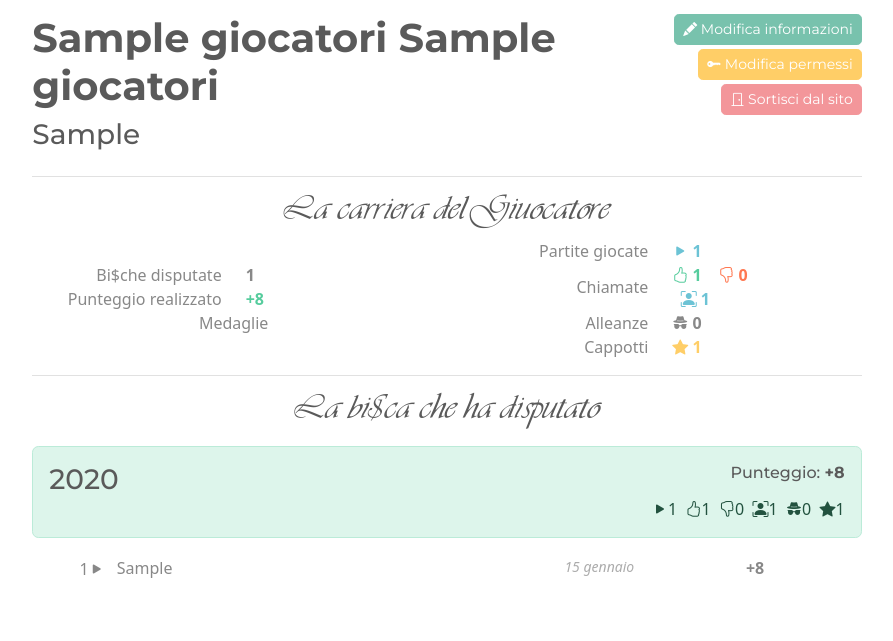
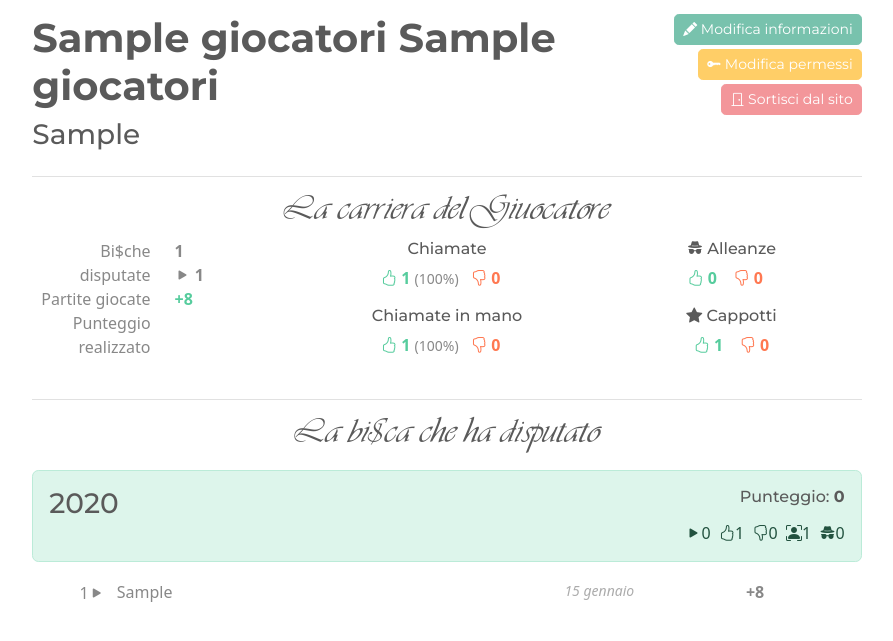
Before and after one commit to ricfila/LaBisca, a PHP site: page /giocatori.php?id=1 in a window 1280 px wide. Shown: the part 56-697 px from the top of the page, without its empty margins (193-1086 px from the left). Run offline with PHP 8.4, Linux system fonts and the light colour scheme; the visitor is signed in with stand-in values (Sample User, id 1); tables that the repository leaves empty hold one stand-in row (values such as "Sample post"); data that the repository does not hold is empty; a stand-in replaces the project's code that opens the database connection.

Commit message:
modifica carriera giuocatore

```diff
--- a/giocatori.php
+++ b/giocatori.php
@@ -66,8 +66,8 @@
 					$last = false;
 					$medaglie = array(0, 0, 0, 0, 0);
 					$medaglietot = array(0, 0, 0, 0, 0);
-					$chiamate = array(0, 0, 0, 0, 0, 0, 0, 0); // Chiamate [0] vinte, [1] perse, [2] patte, [3] in mano, [4] socio, [5] cappotti (sia chiamante che socio), [6] punteggio, [7] turni giocati
-					$chiamatetot = array(0, 0, 0, 0, 0, 0, 0, 0);
+					$chiamate = array(0, 0, 0, 0, 0, 0, 0, 0, 0, 0, 0, 0, 0); // Chiamate [0] vinte, [1] perse, [2] patte, In mano [3] vinte, [4] perse, [5] patte, Socio [6] vinte, [7] perse, [8] patte, Cappotti (sia chiamante che socio) [9] vinti, [10] persi, [11] punteggio, [12] turni giocati
+					$chiamatetot = array(0, 0, 0, 0, 0, 0, 0, 0, 0, 0, 0, 0, 0);
 					while (($row2 = $res2->fetch_assoc()) || !$last) {
 						if ($row2) {
 							$partita = partita($row2['IdPartita']);
@@ -106,7 +106,7 @@
 							$outanno = '';
 							$anno = substr($row2['Data'], 0, 4);
 							$medaglie = array(0, 0, 0, 0, 0);
-							$chiamate = array(0, 0, 0, 0, 0, 0, 0, 0);
+							$chiamate = array(0, 0, 0, 0, 0, 0, 0, 0, 0, 0, 0, 0, 0);
 						}
 
 						$outanno .= '<a class="dropdown-item" href="partite.php?id=' . $row2['IdPartita'] . '"><div class="row">';
@@ -132,14 +132,19 @@
 							$outanno .= '<img src="img/Medaglia0.png" height=25px>';
 						}
 
-						$chiamate[0] += $partita[3][1][$id];
-						$chiamate[1] += $partita[3][2][$id];
-						$chiamate[2] += $partita[3][3][$id];
-						$chiamate[3] += $partita[3][4][$id] + $partita[3][5][$id] + $partita[3][6][$id];
-						$chiamate[4] += $partita[3][10][$id] + $partita[3][11][$id] + $partita[3][12][$id];
-						$chiamate[5] += $partita[3][7][$id] + $partita[3][8][$id] + $partita[3][13][$id] + $partita[3][14][$id];
-						$chiamate[6] += $punti;
-						$chiamate[7] += $turnifatti;
+						$chiamate[0] += $partita[3][1][$id]; // Vinte
+						$chiamate[1] += $partita[3][2][$id]; // Perse
+						$chiamate[2] += $partita[3][3][$id]; // Patte
+						$chiamate[3] += $partita[3][4][$id]; // In mano vinte
+						$chiamate[4] += $partita[3][5][$id]; // In mano perse
+						$chiamate[5] += $partita[3][6][$id]; // In mano patte
+						$chiamate[6] += $partita[3][10][$id]; // Socio vinte
+						$chiamate[7] += $partita[3][11][$id]; // Socio perse
+						$chiamate[8] += $partita[3][12][$id]; // Socio patte
+						$chiamate[9] += $partita[3][7][$id] + $partita[3][13][$id]; // Cappotti vinti
+						$chiamate[10] += $partita[3][8][$id] + $partita[3][14][$id]; // Cappotti persi
+						$chiamate[11] += $punti; // Punteggio
+						$chiamate[12] += $turnifatti; // Turni
 
 						$outanno .= '</div>';
 						$outanno .= '<div class="col-md-1"></div>';
@@ -151,60 +156,87 @@
 					<hr>
 					<h2 class="vivaldi text-center">La carriera del Giuocatore</h2>
 					<div class="row">
-						<div class="col-md my-auto mb-4">
+						<div class="col-md amy-auto mb-4">
 							<div class="row">
 								<div class="col text-end">
 									Bi$che disputate<br>
+									Partite giocate<br>
 									Punteggio realizzato
 								</div>
 								<div class="col">
 									<strong><?php echo $res2->num_rows; ?></strong><br>
-									<strong><?php echo ($chiamatetot[6] >= 0 ? '<span class="text-success">' : '<span class="text-danger">') . punti($chiamatetot[6]) . '</span>'; ?></strong>
+									<strong><i class="bi bi-play-fill"></i>&nbsp;<?php echo $chiamatetot[12]; ?></strong><br>
+									<strong><?php echo ($chiamatetot[11] >= 0 ? '<span class="text-success">' : '<span class="text-danger">') . punti($chiamatetot[11]) . '</span>'; ?></strong>
 								</div>
 							</div>
-							<div class="text-center">Medaglie<br><?php echo medagliere_giocatore($medaglietot); ?></div>
+							<?php if (array_sum($medaglietot) > 0) { ?>
+								<div class="text-center"><h6 class="mt-3">Medaglie</h6><?php echo medagliere_giocatore($medaglietot); ?></div>
+							<?php } ?>
 						</div>
-						<div class="col-md my-auto">
-							<div class="row">
-								<div class="col text-end">Partite giocate</div>
-								<div class="col">
-									<strong class="text-info">
-										<i class="bi bi-play-fill"></i>&nbsp;<?php echo $chiamatetot[7]; ?>
+						<div class="col-md amy-auto">
+							<div class="text-center">
+								<h6>Chiamate</h6>
+								<strong class="text-success">
+									<i class="bi bi-hand-thumbs-up"></i> <?php echo $chiamatetot[0]; ?>
+								</strong>
+								<?php
+								$sum = $chiamatetot[0] + $chiamatetot[1] + $chiamatetot[2];
+								echo ($sum > 0 ? '<small>(' . floor(($chiamatetot[0] / $sum) * 100) . '%)</small>' : '');
+								?>&nbsp;&nbsp;
+								<strong class="text-danger">
+									<i class="bi bi-hand-thumbs-down"></i>&nbsp;<?php echo $chiamatetot[1]; ?>
+								</strong>&nbsp;&nbsp;
+								<?php if ($chiamatetot[2] > 0) {?>
+									<strong class="text-warning"><i class="bi bi-arrows-collapse"></i>&nbsp;<?php echo $chiamatetot[2]; ?></strong>
+								<?php } ?>
+							</div>
+
+							<?php if (($chiamatetot[3] + $chiamatetot[4] + $chiamatetot[5]) > 0) { ?>
+								<div class="text-center">
+									<h6 class="mt-3">Chiamate in mano</h6>
+									<strong class="text-success">
+										<i class="bi bi-hand-thumbs-up"></i> <?php echo $chiamatetot[3]; ?>
 									</strong>
+									<?php
+									$sum = $chiamatetot[3] + $chiamatetot[4] + $chiamatetot[5];
+									echo ($sum > 0 ? '<small>(' . floor(($chiamatetot[3] / $sum) * 100) . '%)</small>' : '');
+									?>&nbsp;&nbsp;
+									<strong class="text-danger">
+										<i class="bi bi-hand-thumbs-down"></i>&nbsp;<?php echo $chiamatetot[4]; ?>
+									</strong>&nbsp;&nbsp;
+									<?php if ($chiamatetot[5] > 0) {?>
+										<strong class="text-warning"><i class="bi bi-arrows-collapse"></i>&nbsp;<?php echo $chiamatetot[5]; ?></strong>
+									<?php } ?>
 								</div>
+							<?php } ?>
+						</div>
+						<div class="col-md">
+							<div class="text-center">
+								<h6><i class="bi bi-incognito"></i> Alleanze</h6>
+								<strong class="text-success">
+									<i class="bi bi-hand-thumbs-up"></i> <?php echo $chiamatetot[6]; ?>
+								</strong>
+								<?php
+								$sum = $chiamatetot[6] + $chiamatetot[7] + $chiamatetot[8];
+								echo ($sum > 0 ? '<small>(' . floor(($chiamatetot[6] / $sum) * 100) . '%)</small>' : '');
+								?>&nbsp;&nbsp;
+								<strong class="text-danger">
+									<i class="bi bi-hand-thumbs-down"></i>&nbsp;<?php echo $chiamatetot[7]; ?>
+								</strong>&nbsp;&nbsp;
+								<?php if ($chiamatetot[8] > 0) {?>
+									<strong class="text-warning"><i class="bi bi-arrows-collapse"></i>&nbsp;<?php echo $chiamatetot[8]; ?></strong>
+								<?php } ?>
 							</div>
-							<div class="row">
-								<div class="col text-end my-auto">Chiamate</div>
-								<div class="col">
+
+							<?php if (($chiamatetot[9] + $chiamatetot[10]) > 0) { ?>
+								<div class="text-center">
+									<h6 class="mt-3"><i class="bi bi-star-fill"></i> Cappotti</h6>
 									<strong class="text-success">
-										<i class="bi bi-hand-thumbs-up"></i> <?php echo $chiamatetot[0]; ?>
+										<i class="bi bi-hand-thumbs-up"></i> <?php echo $chiamatetot[9]; ?>
 									</strong>&nbsp;&nbsp;
 									<strong class="text-danger">
-										<i class="bi bi-hand-thumbs-down"></i>&nbsp;<?php echo $chiamatetot[1]; ?>
+										<i class="bi bi-hand-thumbs-down"></i>&nbsp;<?php echo $chiamatetot[10]; ?>
 									</strong>
-									<?php if ($chiamatetot[2] > 0 || $chiamatetot[3] > 0) echo '<br>';
-									if ($chiamatetot[2] > 0) {?>
-										<strong class="text-warning"><i class="bi bi-arrows-collapse"></i>&nbsp;<?php echo $chiamatetot[2]; ?></strong>
-									<?php } ?>
-									<?php if ($chiamatetot[3] > 0) {?>
-										&nbsp;&nbsp;<strong class="text-info"><i class="bi bi-person-bounding-box"></i>&nbsp;<?php echo $chiamatetot[3]; ?></strong>
-									<?php } ?><br>
-								</div>
-							</div>
-							<div class="row">
-								<div class="col text-end">Alleanze</div>
-								<div class="col">
-									<i class="bi bi-incognito"></i>&nbsp;<strong><?php echo $chiamatetot[4]; ?></strong>
-								</div>
-							</div>
-							<?php if ($chiamatetot[5] > 0) {?>
-								<div class="row">
-									<div class="col text-end">Cappotti</div>
-									<div class="col">
-										<strong class="text-warning">
-											<i class="bi bi-star-fill"></i>&nbsp;<?php echo $chiamatetot[5]; ?>
-										</strong>
-									</div>
 								</div>
 							<?php } ?>
 						</div>
```
